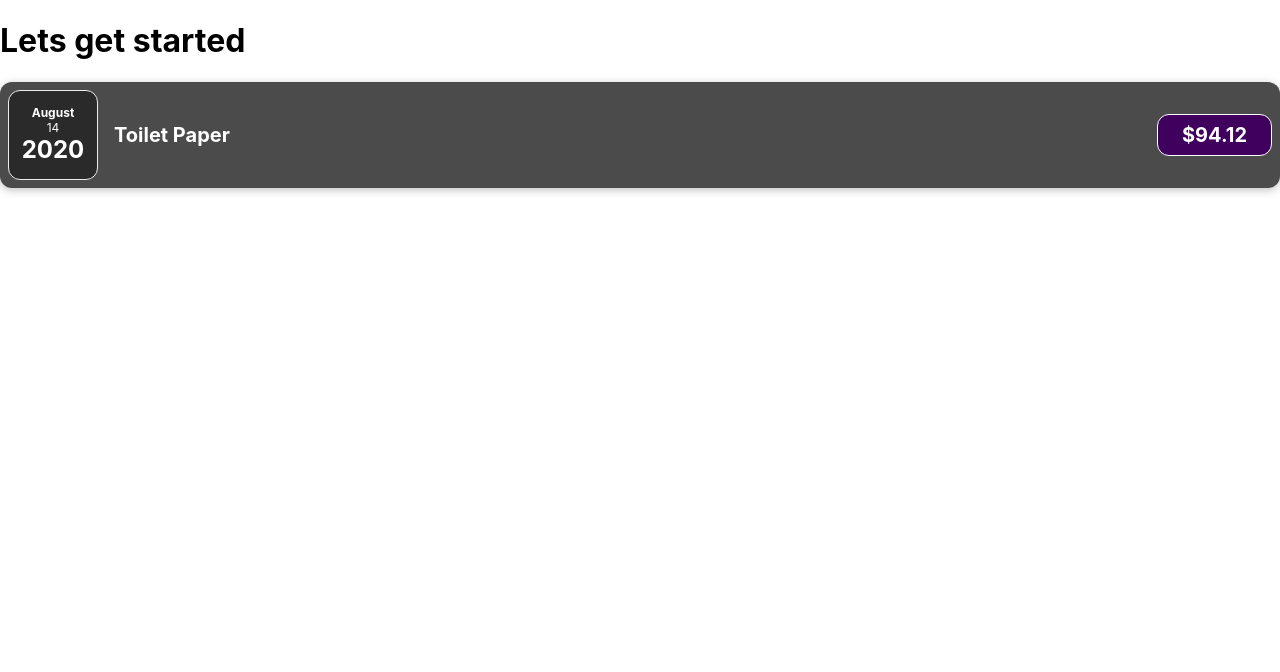
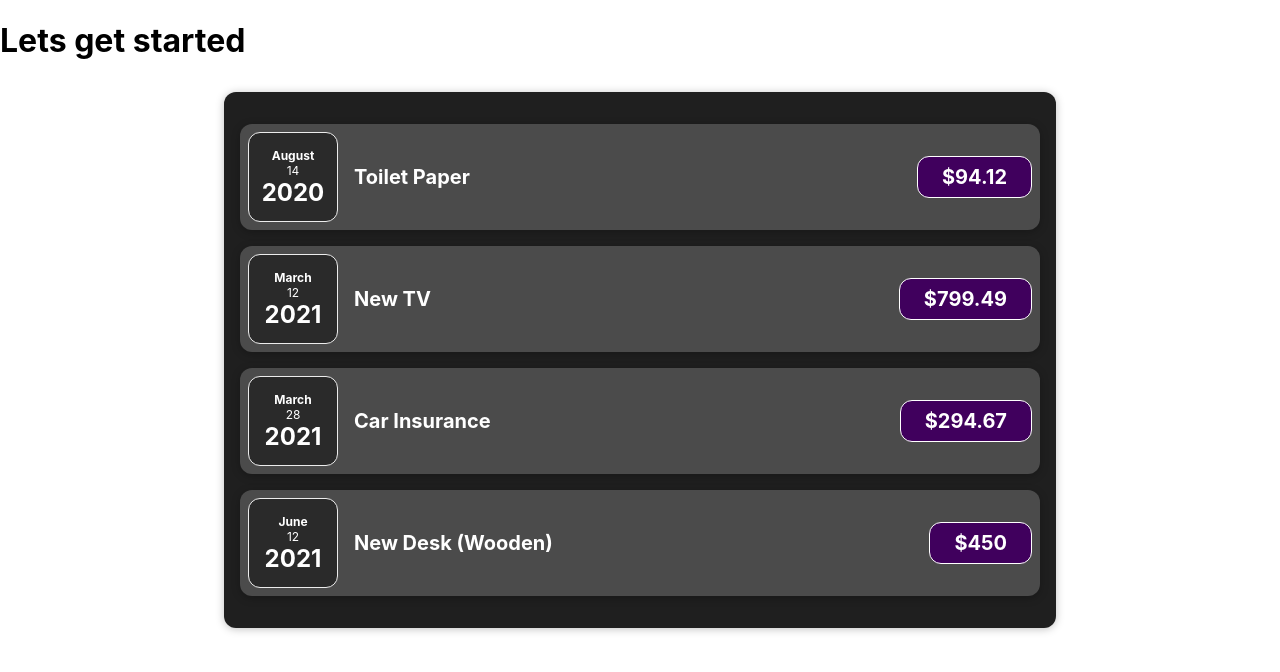
Before and after one commit to Zygisvaldo/React-test-app, a React (Create React App) app: page / in a window 1280 px wide. Shown: the top 672 px of the page. Built offline with nearby package versions, Linux system fonts and the light colour scheme.

Commit message:
feat: expense list

```diff
--- a/src/App.js
+++ b/src/App.js
@@ -1,15 +1,11 @@
-import ExpenseItem from "./components/ExpenseItem";
+import ExpenseList from "./components/ExpenseList";
 import { expenses } from "./expenseData";
 
 function App() {
   return (
     <div>
       <h1>Lets get started</h1>
-      <ExpenseItem
-        date={expenses[0].date}
-        title={expenses[0].title}
-        amount={expenses[0].amount}
-      ></ExpenseItem>
+      <ExpenseList expenses={expenses}/>
     </div>
   );
 }
--- /dev/null
+++ b/src/components/ExpenseList.css
@@ -0,0 +1,9 @@
+.expenses {
+  padding: 1rem;
+  background-color: rgb(31, 31, 31);
+  margin: 2rem auto;
+  width: 50rem;
+  max-width: 95%;
+  border-radius: 12px;
+  box-shadow: 0 1px 8px rgba(0, 0, 0, 0.25);
+}
--- /dev/null
+++ b/src/components/ExpenseList.js
@@ -0,0 +1,19 @@
+import ExpenseItem from "./ExpenseItem";
+import "./ExpenseList.css";
+
+function ExpenseList(props) {
+  return (
+    <div className="expenses">
+      {props.expenses.map((expense) => (
+        <ExpenseItem
+          key={expense.title}
+          title={expense.title}
+          amount={expense.amount}
+          date={expense.date}
+        />
+      ))}
+    </div>
+  );
+}
+
+export default ExpenseList;
```
